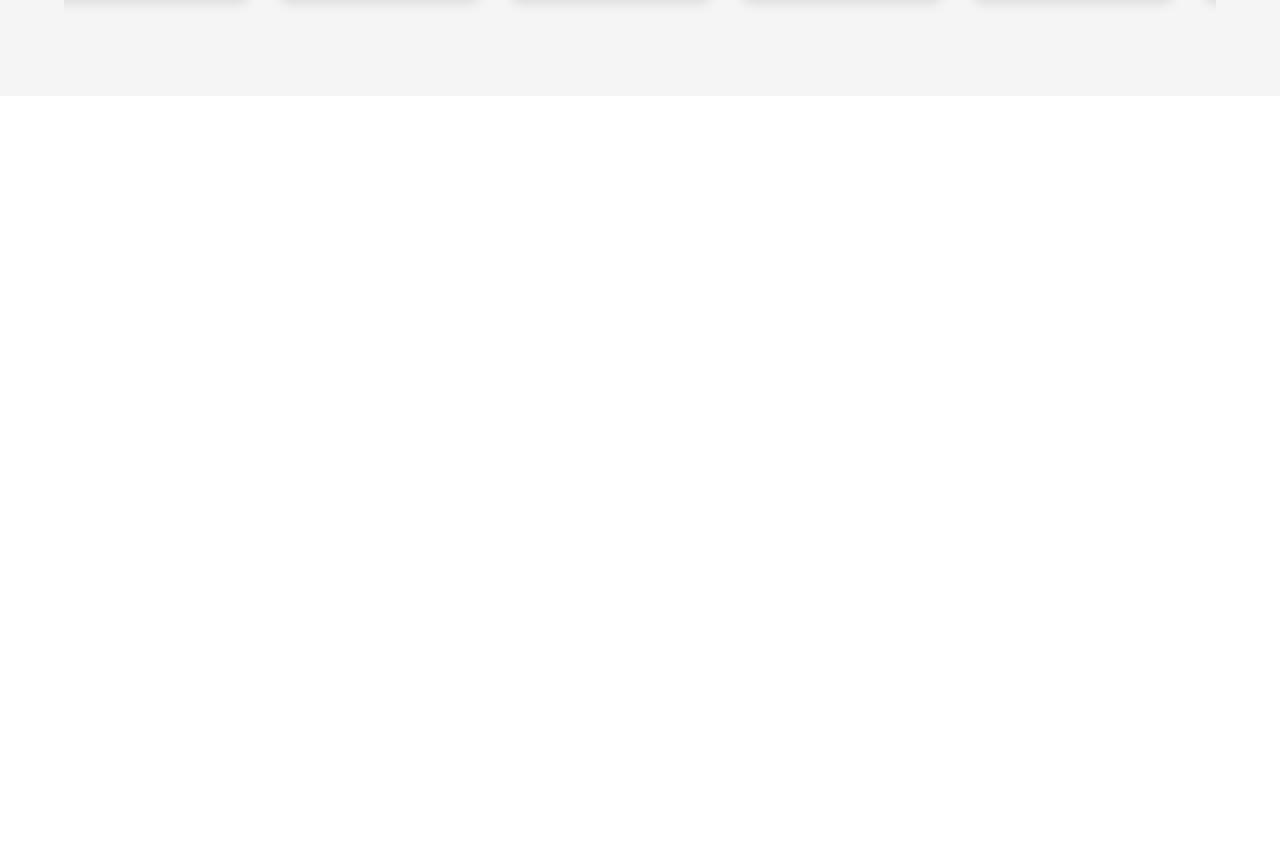
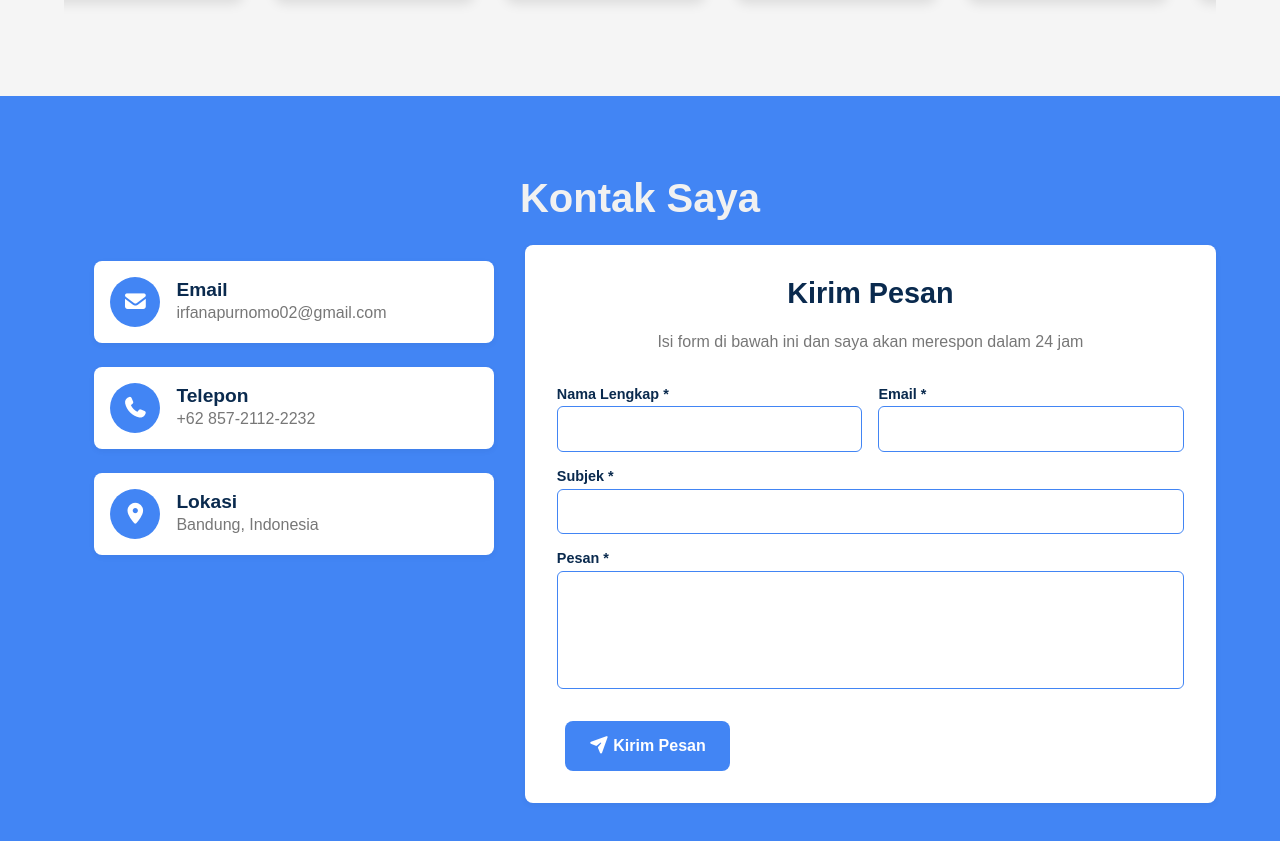
Before and after one commit to Irfan2202/myportfolio-reactjs, a React (Vite) app: page / in a window 1280 px wide. Shown: the part 1829-2670 px from the top of the page. Before the commit the page ends 1925 px from the top, so only its background shows below. Built offline with nearby package versions, Linux system fonts and the light colour scheme.

Commit message:
contact section

```diff
--- a/src/App.jsx
+++ b/src/App.jsx
@@ -2,6 +2,7 @@ import Navbar from "./components/Navbar/Navbar";
 import Hero from "./sections/Hero/Hero";
 import About from "./sections/About/About";
 import Skill from "./sections/Skill/Skill";
+import Contact from "./sections/Contact/Contact";
 
 function App() {
   return (
@@ -10,6 +11,7 @@ function App() {
       <Hero />
       <About />
       <Skill />
+      <Contact />
     </>
   );
 }
--- a/src/components/Button/Button.module.css
+++ b/src/components/Button/Button.module.css
@@ -1,4 +1,3 @@
-/* components/Button/Button.module.css */
 .btn {
   display: inline-block;
   padding: 16px 24px;
@@ -8,7 +7,6 @@
   margin: 1rem 0.5rem 0;
 }
 
-/* Mengubah nama kelas untuk konsistensi */
 .primary {
   background-color: var(--color-primary);
   color: var(--color-light);
--- /dev/null
+++ b/src/components/ContactForm/ContactForm.jsx
@@ -0,0 +1,100 @@
+import { useState } from "react";
+import styles from "./ContactForm.module.css";
+import Button from "../Button/Button";
+import "../../index.css";
+
+const ContactForm = () => {
+  const [formData, setFormData] = useState({
+    name: "",
+    email: "",
+    subject: "",
+    message: "",
+  });
+
+  const handleChange = (e) => {
+    const { id, value } = e.target;
+    setFormData((prev) => ({
+      ...prev,
+      [id]: value,
+    }));
+  };
+
+  const sendToWhatsApp = (e) => {
+    e.preventDefault();
+
+    const { name, email, subject, message } = formData;
+
+    if (!name || !email || !subject || !message) {
+      alert("Mohon lengkapi semua field yang wajib diisi (*).");
+      return;
+    }
+
+    const phoneNumber = "6285721122232";
+
+    const whatsappMessage = encodeURIComponent(
+      `Halo, saya ${name}. Email saya adalah ${email}. Saya ingin menghubungi Anda mengenai "${subject}".\n\nIsi Pesan:\n${message}`
+    );
+
+    const whatsappUrl = `https://wa.me/${phoneNumber}?text=${whatsappMessage}`;
+
+    window.open(whatsappUrl, "_blank");
+  };
+
+  return (
+    <form className={styles.contactForm} onSubmit={sendToWhatsApp}>
+      <h2>Kirim Pesan</h2>
+      <p>Isi form di bawah ini dan saya akan merespon dalam 24 jam</p>
+
+      <div className={styles.formRow}>
+        <div className={styles.formGroup}>
+          <label htmlFor="name">Nama Lengkap *</label>
+          <input
+            type="text"
+            id="name"
+            required
+            value={formData.name}
+            onChange={handleChange}
+          />
+        </div>
+        <div className={styles.formGroup}>
+          <label htmlFor="email">Email *</label>
+          <input
+            type="email"
+            id="email"
+            required
+            value={formData.email}
+            onChange={handleChange}
+          />
+        </div>
+      </div>
+
+      <div className={styles.formGroup}>
+        <label htmlFor="subject">Subjek *</label>
+        <input
+          type="text"
+          id="subject"
+          required
+          value={formData.subject}
+          onChange={handleChange}
+        />
+      </div>
+
+      <div className={styles.formGroup}>
+        <label htmlFor="message">Pesan *</label>
+        <textarea
+          rows="5"
+          id="message"
+          required
+          value={formData.message}
+          onChange={handleChange}
+        ></textarea>
+      </div>
+
+      <Button type="submit" href="#portfolio" variant="primary">
+        <i className="fa-solid fa-paper-plane"></i> Kirim Pesan
+      </Button>
+    </form>
+  );
+};
+
+export default ContactForm;
--- /dev/null
+++ b/src/components/ContactForm/ContactForm.module.css
@@ -0,0 +1,72 @@
+.contactForm {
+  background-color: var(--color-light);
+  padding: 2rem;
+  border-radius: 8px;
+  box-shadow: 0 2px 6px rgba(0, 0, 0, 0.05);
+  width: 100%;
+}
+
+.formGroup {
+  display: flex;
+  flex-direction: column;
+  width: 100%;
+}
+
+.contactForm label {
+  font-size: 0.9rem;
+  font-weight: bold;
+  color: var(--color-dark);
+  margin-bottom: 0.3rem;
+  text-align: left;
+}
+
+.contactForm h2 {
+  font-size: 1.8rem;
+  margin-bottom: 0.5rem;
+  color: var(--color-dark);
+  text-align: center;
+}
+
+.contactForm p {
+  text-align: center;
+  margin-bottom: 2rem;
+  color: var(--color-text-gray);
+  font-size: 1rem;
+}
+
+.formRow {
+  display: flex;
+  gap: 1rem;
+}
+
+.contactForm input,
+.contactForm textarea {
+  width: 100%;
+  padding: 0.8rem 1rem;
+  border: 1px solid var(--color-primary);
+  border-radius: 6px;
+  font-size: 1rem;
+  transition: border-color 0.3s ease;
+  margin: 0;
+  margin-bottom: 1rem;
+}
+
+.contactForm input:focus,
+.contactForm textarea:focus {
+  border-color: var(--color-primary);
+  outline: none;
+}
+
+.contactForm textarea {
+  resize: none;
+  margin-bottom: 1rem;
+}
+
+@media screen and (max-width: 768px) {
+  .contactForm {
+    padding: 1.5rem;
+  }
+  .formRow {
+    flex-direction: column;
+  }
+}
--- /dev/null
+++ b/src/components/ContactInfo/ContactInfo.jsx
@@ -0,0 +1,40 @@
+import styles from "./ContactInfo.module.css";
+import "../../index.css";
+
+const ContactInfo = () => {
+  const contactInfoData = [
+    {
+      iconClass: "fa-solid fa-envelope",
+      title: "Email",
+      detail: "irfanapurnomo02@gmail.com",
+    },
+    {
+      iconClass: "fa-solid fa-phone",
+      title: "Telepon",
+      detail: "+62 857-2112-2232",
+    },
+    {
+      iconClass: "fa-solid fa-location-dot",
+      title: "Lokasi",
+      detail: "Bandung, Indonesia",
+    },
+  ];
+
+  return (
+    <div className={styles.contactInfo}>
+      {contactInfoData.map((info, index) => (
+        <div className={styles.infoCard} key={index}>
+          <div className={styles.iconCircle}>
+            <i className={info.iconClass}></i>
+          </div>
+          <div>
+            <h4>{info.title}</h4>
+            <p>{info.detail}</p>
+          </div>
+        </div>
+      ))}
+    </div>
+  );
+};
+
+export default ContactInfo;
--- /dev/null
+++ b/src/components/ContactInfo/ContactInfo.module.css
@@ -0,0 +1,59 @@
+.contactInfo {
+  display: flex;
+  flex-direction: column;
+  gap: 1.5rem;
+  margin-top: 1rem;
+}
+
+.infoCard {
+  display: flex;
+  align-items: center;
+  gap: 1rem;
+  padding: 1rem;
+  background-color: var(--color-light);
+  border-radius: 8px;
+  box-shadow: 0 2px 6px rgba(0, 0, 0, 0.05);
+  transition: transform 0.3s ease, box-shadow 0.3s ease;
+  width: 400px;
+  margin: auto;
+}
+
+.infoCard:hover {
+  box-shadow: 0 4px 10px rgba(0, 0, 0, 0.08);
+}
+
+.iconCircle {
+  width: 50px;
+  height: 50px;
+  border-radius: 50%;
+  background-color: var(--color-primary);
+  display: flex;
+  align-items: center;
+  justify-content: center;
+  color: var(--color-light);
+  font-size: 1.3rem;
+}
+
+.infoCard h4 {
+  margin: 0;
+  font-size: 1.2rem;
+  color: var(--color-dark);
+}
+
+.infoCard p {
+  margin: 0;
+  font-size: 1rem;
+  color: var(--color-text-gray);
+}
+
+@media screen and (max-width: 991px) {
+  .infoCard {
+    width: 300px;
+  }
+}
+@media screen and (max-width: 768px) {
+  .infoCard {
+    width: 100%;
+    max-width: 100%;
+  }
+}
--- a/src/components/Navbar/Navbar.jsx
+++ b/src/components/Navbar/Navbar.jsx
@@ -34,16 +34,16 @@ function Navbar() {
             <a href="#personal">Ringkasan Personal</a>
           </li>
           <li>
-            <a href="#skill">Skill</a>
+            <a href="#skill">Keahlian</a>
           </li>
           <li>
-            <a href="#portfolio">Portfolio</a>
+            <a href="#pengalaman">Pengalaman</a>
           </li>
           <li>
-            <a href="#articles">Artikel</a>
+            <a href="#pendidikan">Pendidikan</a>
           </li>
           <li>
-            <a href="#contact">Kontak</a>
+            <a href="#kontak">Kontak</a>
           </li>
         </ul>
       </div>
--- a/src/index.css
+++ b/src/index.css
@@ -60,19 +60,3 @@ p {
   line-height: 1.5rem;
   color: var(--color-text-gray);
 }
-
-.row {
-  display: flex;
-}
-
-.column {
-  display: flex;
-  flex: 1 1 50%;
-}
-
-/* Responsive umum */
-@media screen and (max-width: 991px) {
-  .title {
-    font-size: 2rem;
-  }
-}
--- /dev/null
+++ b/src/sections/Contact/Contact.jsx
@@ -0,0 +1,24 @@
+import styles from "./Contact.module.css";
+import "../../index.css";
+import ContactInfo from "../../components/ContactInfo/ContactInfo";
+import ContactForm from "../../components/ContactForm/ContactForm";
+
+const Contact = () => {
+  return (
+    <section className={styles.contact} id="contact">
+      <div className="container">
+        <h1 className="title">Kontak Saya</h1>
+        <div className={styles.row}>
+          <div className={styles.column}>
+            <ContactInfo />
+          </div>
+          <div className={styles.column}>
+            <ContactForm />
+          </div>
+        </div>
+      </div>
+    </section>
+  );
+};
+
+export default Contact;
--- /dev/null
+++ b/src/sections/Contact/Contact.module.css
@@ -0,0 +1,49 @@
+.contact {
+  background-color: var(--color-primary);
+  padding-top: 5rem;
+  padding-bottom: 5rem;
+  min-height: 100vh;
+}
+
+.contact h1 {
+  color: var(--color-text-light);
+}
+
+/* Specific column widths for desktop */
+.contact .column:first-child {
+  flex: 0 0 40%;
+  max-width: 40%;
+}
+.contact .column:last-child {
+  flex: 0 0 60%;
+  max-width: 60%;
+}
+.row {
+  display: flex;
+}
+/* ==================== */
+/* Media Queries (Layout) */
+/* ==================== */
+
+@media screen and (max-width: 991px) {
+  .row {
+    gap: 2rem;
+  }
+  .contact .column:first-child,
+  .contact .column:last-child {
+    flex: 1 1 100%;
+    max-width: 100%;
+  }
+}
+
+@media screen and (max-width: 768px) {
+  .row {
+    flex-direction: column;
+  }
+  .container {
+    padding: 0 1rem;
+  }
+  .contact .row {
+    margin: 2rem 0;
+  }
+}
```
